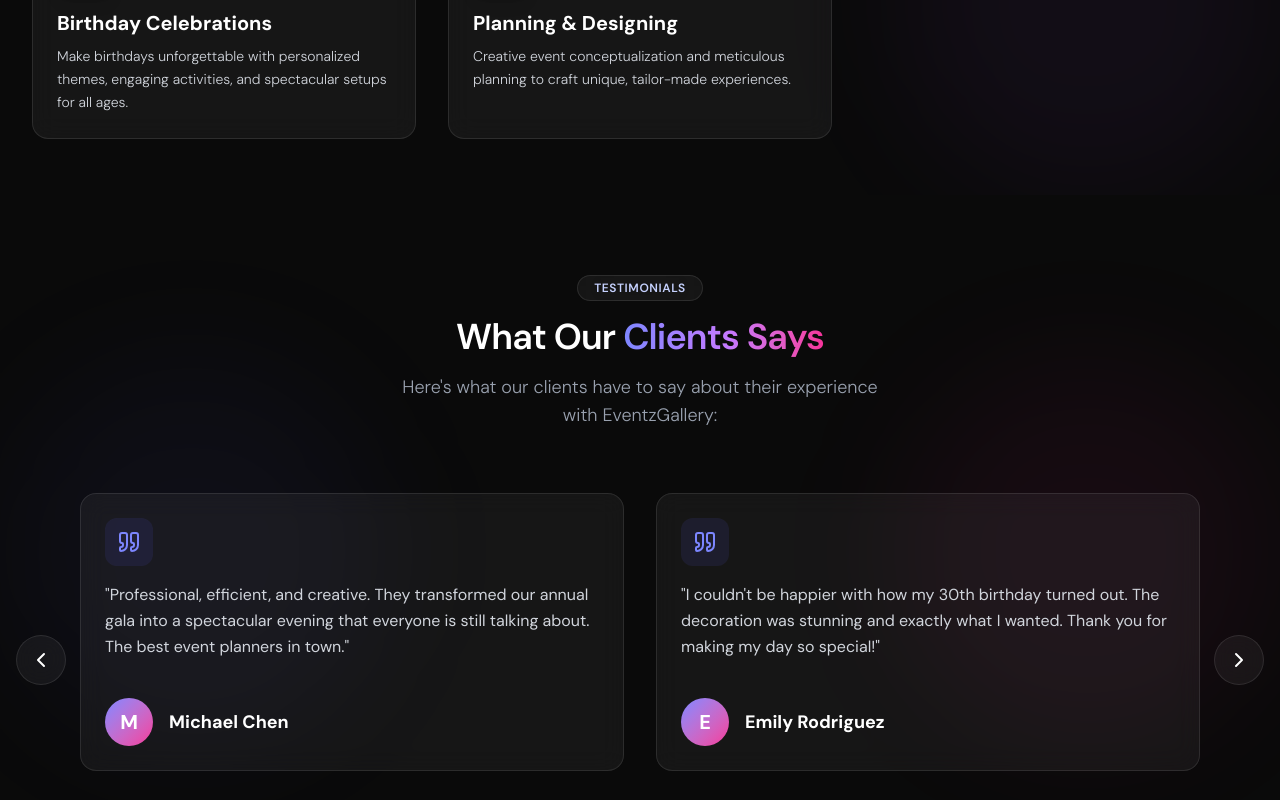
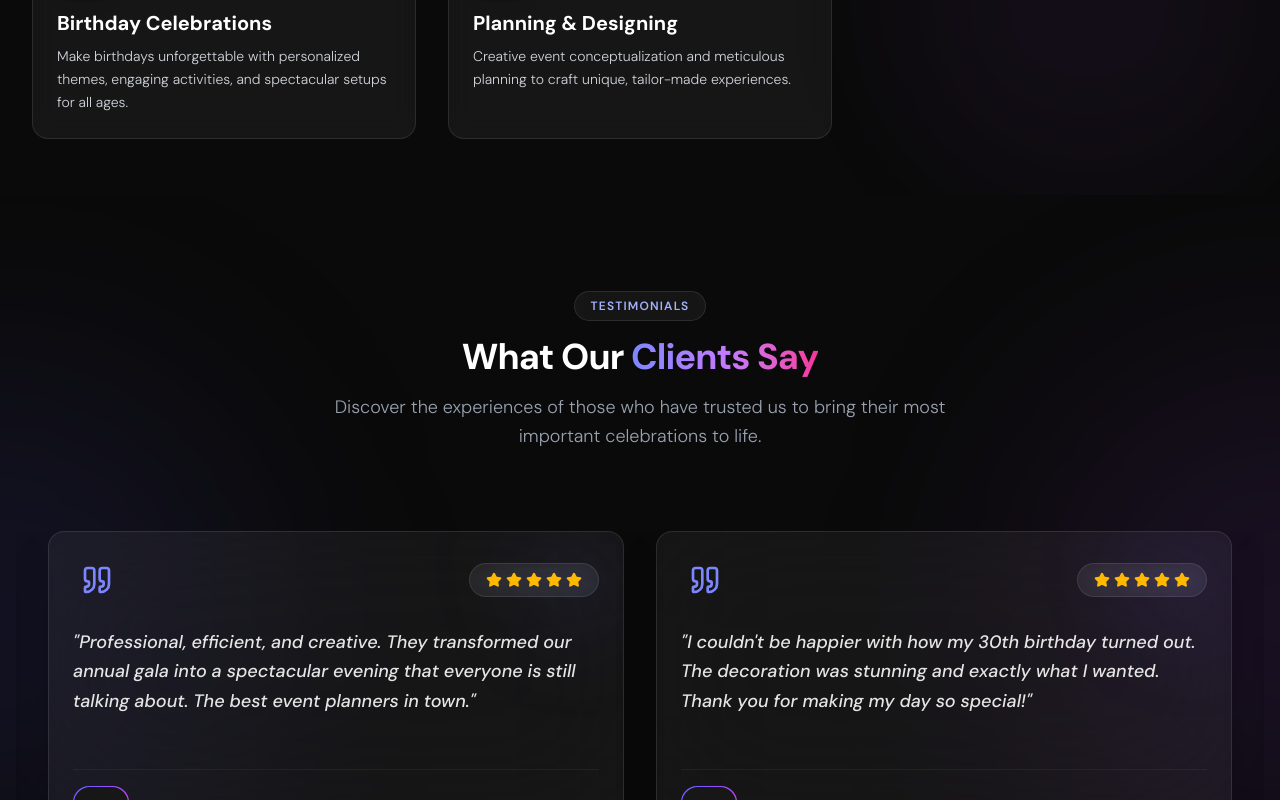
Before and after one commit to abhi123-rgb/eventzgallery, a React (Vite) app: page / in a window 1280 px wide. Shown: the part 3318-4118 px from the top of the page. Built offline with nearby package versions, Linux system fonts and the light colour scheme.

Commit message:
feat: Implement scroll-triggered animations with `whileInView`, refine animation durations and initial positions, and update testimonial carousel logic.

```diff
--- a/src/components/AboutUs.jsx
+++ b/src/components/AboutUs.jsx
@@ -24,12 +24,12 @@ const AboutUs = () => {
     };
 
     const itemVariants = {
-        hidden: { opacity: 0, y: 20 },
+        hidden: { opacity: 0, y: 30 },
         visible: {
             opacity: 1,
             y: 0,
             transition: {
-                duration: 0.6,
+                duration: 0.8,
                 ease: [0.25, 0.1, 0.25, 1.0],
             },
         },
--- a/src/components/Hero.jsx
+++ b/src/components/Hero.jsx
@@ -28,7 +28,7 @@ const Hero = () => {
             opacity: 1,
             y: 0,
             transition: {
-                duration: 1.0,
+                duration: 0.8,
                 ease: [0.25, 0.1, 0.25, 1.0] // Cubic bezier for smooth, premium feel
             },
         },
--- a/src/components/Testimonials.jsx
+++ b/src/components/Testimonials.jsx
@@ -1,4 +1,4 @@
-import React, { useState, useEffect } from 'react';
+import React, { useState, useEffect, useCallback } from 'react';
 import { motion, AnimatePresence } from 'framer-motion';
 import { Quote, ChevronLeft, ChevronRight, Star } from 'lucide-react';
 
@@ -49,42 +49,43 @@ const Testimonials = () => {
     ];
 
     const [currentIndex, setCurrentIndex] = useState(0);
-    const [itemsPerPage, setItemsPerPage] = useState(2);
+    const [isAutoPlaying, setIsAutoPlaying] = useState(true);
+    const [itemsPerView, setItemsPerView] = useState(2);
 
     useEffect(() => {
         const handleResize = () => {
-            if (window.innerWidth < 800) {
-                setItemsPerPage(1);
+            if (window.innerWidth < 1024) {
+                setItemsPerView(1);
             } else {
-                setItemsPerPage(2);
+                setItemsPerView(2);
             }
         };
 
-        handleResize(); // Set initial value
+        handleResize();
         window.addEventListener('resize', handleResize);
         return () => window.removeEventListener('resize', handleResize);
     }, []);
 
-    const maxIndex = testimonials.length - itemsPerPage;
+    const maxIndex = testimonials.length - itemsPerView;
 
-    const nextSlide = () => {
+    const nextSlide = useCallback(() => {
         setCurrentIndex((prev) => (prev >= maxIndex ? 0 : prev + 1));
-    };
-
-    const prevSlide = () => {
-        setCurrentIndex((prev) => (prev <= 0 ? maxIndex : prev - 1));
-    };
-
-    // Auto-advance
-    useEffect(() => {
-        const timer = setInterval(() => {
-            setCurrentIndex((prev) => (prev >= maxIndex ? 0 : prev + 1));
-        }, 5000);
-        return () => clearInterval(timer);
     }, [maxIndex]);
 
+    const prevSlide = useCallback(() => {
+        setCurrentIndex((prev) => (prev <= 0 ? maxIndex : prev - 1));
+    }, [maxIndex]);
+
+    useEffect(() => {
+        let interval;
+        if (isAutoPlaying) {
+            interval = setInterval(nextSlide, 5000);
+        }
+        return () => clearInterval(interval);
+    }, [isAutoPlaying, nextSlide]);
+
     const titleVariants = {
-        hidden: { opacity: 0, y: 20 },
+        hidden: { opacity: 0, y: 30 },
         visible: {
             opacity: 1,
             y: 0,
@@ -96,133 +97,128 @@ const Testimonials = () => {
     };
 
     return (
-        <section className="relative py-20 px-6 lg:px-8 overflow-hidden bg-neutral-950">
-            {/* Background Elements */ }
-            <div className="absolute top-1/2 left-0 w-96 h-96 bg-indigo-500/5 rounded-full blur-3xl z-0 -translate-y-1/2" />
-            <div className="absolute top-1/2 right-0 w-96 h-96 bg-pink-500/5 rounded-full blur-3xl z-0 -translate-y-1/2" />
+        <section className="relative py-24 px-6 lg:px-8 overflow-hidden bg-neutral-950">
+            {/* Ambient Background Elements */ }
+            <div className="absolute top-1/2 left-0 w-[500px] h-[500px] bg-indigo-500/10 rounded-full blur-[120px] z-0 -translate-y-1/2 -translate-x-1/2" />
+            <div className="absolute top-1/2 right-0 w-[500px] h-[500px] bg-purple-500/10 rounded-full blur-[120px] z-0 -translate-y-1/2 translate-x-1/2" />
 
             <div className="max-w-7xl mx-auto relative z-10">
                 {/* Section Header */ }
                 <motion.div
-                    className="text-center mb-16"
+                    className="text-center mb-20"
                     initial="hidden"
                     whileInView="visible"
                     viewport={ { once: true, margin: "-100px" } }
                     variants={ titleVariants }
                 >
-                    <motion.span
-                        className="inline-block py-1 px-4 rounded-full bg-white/5 backdrop-blur-xl border border-white/10 text-indigo-200 text-xs font-semibold mb-4 tracking-wider uppercase"
-                        variants={ titleVariants }
-                    >
+                    <span className="inline-block py-1.5 px-4 rounded-full bg-white/5 backdrop-blur-3xl border border-white/10 text-indigo-300 text-xs font-semibold mb-4 tracking-widest uppercase">
                         Testimonials
-                    </motion.span>
+                    </span>
 
-                    <motion.h2
-                        className="text-2xl md:text-3xl lg:text-4xl font-semibold text-white mb-3 tracking-tight"
-                        variants={ titleVariants }
-                    >
-                        What Our <span className="text-transparent bg-clip-text bg-linear-to-r from-indigo-400 via-purple-400 to-pink-500">Clients Says</span>
-                    </motion.h2>
+                    <h2 className="text-2xl md:text-3xl lg:text-4xl font-bold text-white mb-4 tracking-tight">
+                        What Our <span className="text-transparent bg-clip-text bg-linear-to-r from-indigo-400 via-purple-400 to-pink-500">Clients Say</span>
+                    </h2>
 
-                    <p className="text-gray-400 text-base md:text-lg max-w-lg mx-auto font-light mt-4">
-                        Here's what our clients have to say about their experience with EventzGallery:
+                    <p className="text-gray-400 text-base md:text-lg max-w-2xl mx-auto font-light leading-relaxed">
+                        Discover the experiences of those who have trusted us to bring their most important celebrations to life.
                     </p>
                 </motion.div>
 
-                {/* Carousel */ }
-                <div className="relative max-w-6xl mx-auto">
-                    {/* Buttons */ }
+                {/* Carousel Container */ }
+                <div
+                    className="relative group"
+                    onMouseEnter={ () => setIsAutoPlaying(false) }
+                    onMouseLeave={ () => setIsAutoPlaying(true) }
+                >
+                    {/* Navigation Buttons - Hidden on Mobile, Hover on Desktop */ }
+                    <div className="hidden md:block">
                         <button
                             onClick={ prevSlide }
-                        className="absolute left-0 top-1/2 -translate-y-1/2 -translate-x-4 md:-translate-x-12 z-20 p-3 rounded-full bg-white/5 border border-white/10 hover:bg-white/10 text-white transition-all duration-300 hover:scale-110 active:scale-95 backdrop-blur-md"
+                            className="absolute -left-4 lg:-left-12 top-1/2 -translate-y-1/2 z-20 p-4 rounded-2xl bg-white/5 backdrop-blur-3xl border border-white/10 text-white opacity-0 group-hover:opacity-100 transition-all duration-300 hover:bg-white/10 hover:scale-110 active:scale-95 shadow-2xl"
                             aria-label="Previous Testimonial"
                         >
                             <ChevronLeft className="w-6 h-6" />
                         </button>
                         <button
                             onClick={ nextSlide }
-                        className="absolute right-0 top-1/2 -translate-y-1/2 translate-x-4 md:translate-x-12 z-20 p-3 rounded-full bg-white/5 border border-white/10 hover:bg-white/10 text-white transition-all duration-300 hover:scale-110 active:scale-95 backdrop-blur-md"
+                            className="absolute -right-4 lg:-right-12 top-1/2 -translate-y-1/2 z-20 p-4 rounded-2xl bg-white/5 backdrop-blur-3xl border border-white/10 text-white opacity-0 group-hover:opacity-100 transition-all duration-300 hover:bg-white/10 hover:scale-110 active:scale-95 shadow-2xl"
                             aria-label="Next Testimonial"
                         >
                             <ChevronRight className="w-6 h-6" />
                         </button>
+                    </div>
 
                     {/* Viewport */ }
-                    <div className="overflow-hidden">
+                    <div className="overflow-hidden px-4 -mx-4">
                         <motion.div
-                            className="flex gap-6 md:gap-8"
-                            initial={ false }
+                            className="flex"
                             animate={ {
-                                x: `calc(-${currentIndex * (100 / itemsPerPage)}% - ${currentIndex * (1.5)}rem)` // Adjusting Gap logic roughly
+                                x: `-${currentIndex * (100 / itemsPerView)}%`
                             } }
-                        // Logic: 100% / itemsPerPage = 50%. So move 50% * currentIndex.
-                        // But we also have gap. Flex gap is tricky with percentage translation.
-                        // Better approach: Use a wrapper with grid or use percentage width for items.
+                            transition={ {
+                                type: "spring",
+                                stiffness: 300,
+                                damping: 30,
+                                mass: 0.8
+                            } }
                         >
-                            {/* Alternative Approach for Gap handling in simple translation:
-                                Calculate width of one item + gap.
-                                It's easier if we assume fixed percentage width.
-                             */}
-                        </motion.div>
-
-                        {/*
-                           Restarting the implementation logic for the track to be more robust.
-                           We'll use a container that shifts. Each item will be 50% width minus half the gap.
-                        */}
-                        <div className="flex transition-transform duration-700 ease-in-out"
-                            style={ { transform: `translateX(-${currentIndex * (100 / itemsPerPage)}%)` } }>
                             { testimonials.map((testimonial) => (
                                 <div
                                     key={ testimonial.id }
-                                    className="w-full md:w-1/2 shrink-0 px-3 md:px-4" // Use padding for gap simulation
+                                    className={ `w-full ${itemsPerView === 2 ? 'md:w-1/2' : ''} shrink-0 px-4 mb-4` }
                                 >
-                                    <div className="h-full p-6 rounded-2xl bg-white/5 backdrop-blur-md border border-white/10 hover:border-white/20 transition-all duration-300 relative group overflow-hidden">
-                                        {/* Gradient Hover Effect */ }
-                                        <div className="absolute inset-0 bg-linear-to-br from-indigo-500/0 via-purple-500/0 to-pink-500/0 group-hover:from-indigo-500/5 group-hover:via-purple-500/5 group-hover:to-pink-500/5 transition-all duration-500" />
+                                    <div className="h-full p-6 rounded-2xl bg-white/5 backdrop-blur-3xl border border-white/10 hover:border-white/20 transition-all duration-500 relative group/card flex flex-col justify-between overflow-hidden shadow-2xl">
+                                        {/* Decorative Gradient Glow */ }
+                                        <div className="absolute top-0 right-0 w-32 h-32 bg-linear-to-bl from-indigo-500/10 to-transparent blur-2xl group-hover/card:scale-150 transition-transform duration-700" />
 
                                         <div className="relative z-10">
-                                            <div className="flex justify-between items-start mb-4">
-                                                <div className="p-3 rounded-xl bg-indigo-500/10 text-indigo-400">
-                                                    <Quote className="w-6 h-6" />
+                                            <div className="flex justify-between items-center mb-6">
+                                                <div className="p-2 rounded-2xl text-indigo-400">
+                                                    <Quote className="w-8 h-8" />
                                                 </div>
-                                                {/* <div className="flex gap-1">
+                                                <div className="flex gap-1 px-4 py-2 rounded-full bg-white/5 border border-white/10 backdrop-blur-md">
                                                     { [...Array(5)].map((_, i) => (
                                                         <Star
                                                             key={ i }
                                                             className={ `w-4 h-4 ${i < testimonial.rating ? 'text-amber-400 fill-amber-400' : 'text-gray-600'}` }
                                                         />
                                                     )) }
-                                                </div> */}
+                                                </div>
                                             </div>
 
-                                            <blockquote className="text-gray-300  leading-relaxed mb-4 min-h-25">
+                                            <blockquote className="text-neutral-200 text-lg leading-relaxed font-medium italic mb-6">
                                                 "{ testimonial.comment }"
                                             </blockquote>
+                                        </div>
 
-                                            <div className="flex items-center gap-4">
-                                                <div className="w-12 h-12 rounded-full bg-linear-to-br from-indigo-400 to-pink-500 flex items-center justify-center text-white font-bold text-xl">
+                                        <div className="relative z-10 flex items-center gap-5 mt-auto pt-4 border-t border-white/5">
+                                            <div className="w-14 h-14 rounded-2xl bg-linear-to-br from-indigo-500 via-purple-500 to-pink-500 p-px">
+                                                <div className="w-full h-full rounded-2xl bg-neutral-900 flex items-center justify-center text-white font-bold text-2xl uppercase">
                                                     { testimonial.name.charAt(0) }
                                                 </div>
+                                            </div>
                                             <div>
-                                                    <h4 className="text-white font-bold text-lg">{ testimonial.name }</h4>
-                                                    {/* <p className="text-indigo-200/60 text-sm">{ testimonial.role }</p> */ }
-                                                </div>
+                                                <h4 className="text-white font-semibold text-xl tracking-wide">{ testimonial.name }</h4>
+                                                {/* <p className="text-indigo-300/60 text-sm font-medium tracking-wider uppercase">{ testimonial.role }</p> */ }
                                             </div>
                                         </div>
                                     </div>
                                 </div>
                             )) }
-                        </div>
+                        </motion.div>
                     </div>
 
-                    {/* Indicators */ }
-                    <div className="flex justify-center mt-12 gap-2">
+                    {/* Indicators - Enhanced */ }
+                    <div className="flex justify-center mt-12 gap-3">
                         { Array.from({ length: maxIndex + 1 }).map((_, idx) => (
                             <button
                                 key={ idx }
                                 onClick={ () => setCurrentIndex(idx) }
-                                className={ `h-2 rounded-full transition-all duration-300 ${idx === currentIndex ? 'w-8 bg-indigo-500' : 'w-2 bg-white/20 hover:bg-white/40'
+                                className={ `h-1.5 rounded-full transition-all duration-500 ${idx === currentIndex
+                                    ? 'w-10 bg-indigo-500 shadow-[0_0_15px_rgba(99,102,241,0.5)]'
+                                    : 'w-3 bg-white/10 hover:bg-white/30'
                                     }` }
+                                aria-label={ `Go to slide ${idx + 1}` }
                             />
                         )) }
                     </div>
--- a/src/components/WhatWeDo.jsx
+++ b/src/components/WhatWeDo.jsx
@@ -167,7 +167,7 @@ const WhatWeDo = () => {
             opacity: 1,
             y: 0,
             transition: {
-                duration: 0.6,
+                duration: 0.8,
                 ease: [0.25, 0.1, 0.25, 1.0]
             },
         },
@@ -208,7 +208,7 @@ const WhatWeDo = () => {
                     </motion.span>
 
                     <motion.h2
-                        className="text-2xl md:text-3xl lg:text-4xl font-semibold text-white mb-4 tracking-tight"
+                        className="text-2xl md:text-3xl lg:text-4xl font-bold text-white mb-4 tracking-tight"
                         variants={ titleVariants }
                     >
                         What We <span className="text-transparent bg-clip-text bg-linear-to-r from-indigo-400 via-purple-400 to-pink-500">Do</span>
```
Also changed, not shown: src/components/FAQ.jsx (+12 -14 lines), src/components/Footer.jsx (+8 -2 lines), src/pages/Contact.jsx (+13 -11 lines). Lines whose indentation alone changed are shown as unchanged.
